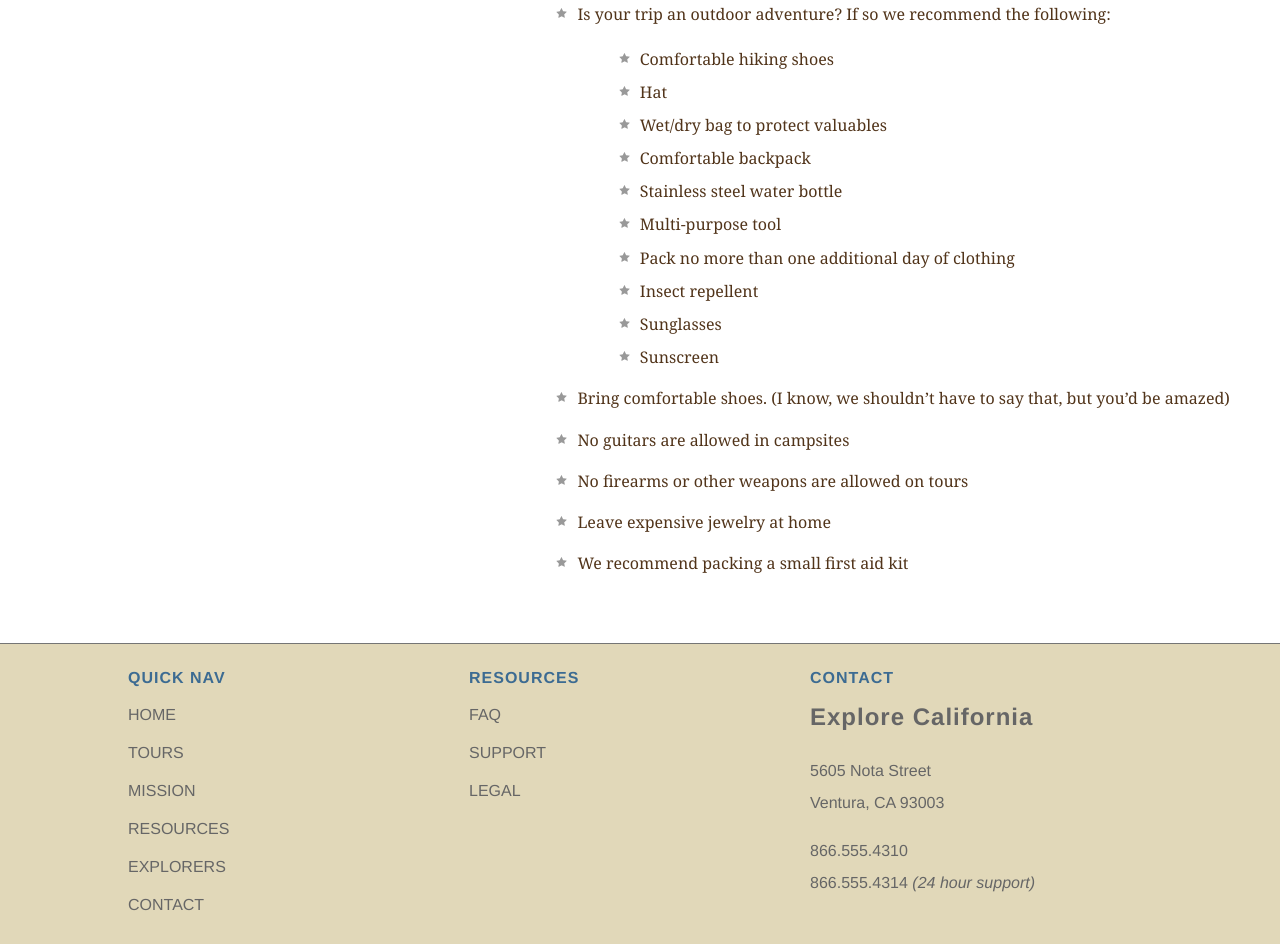
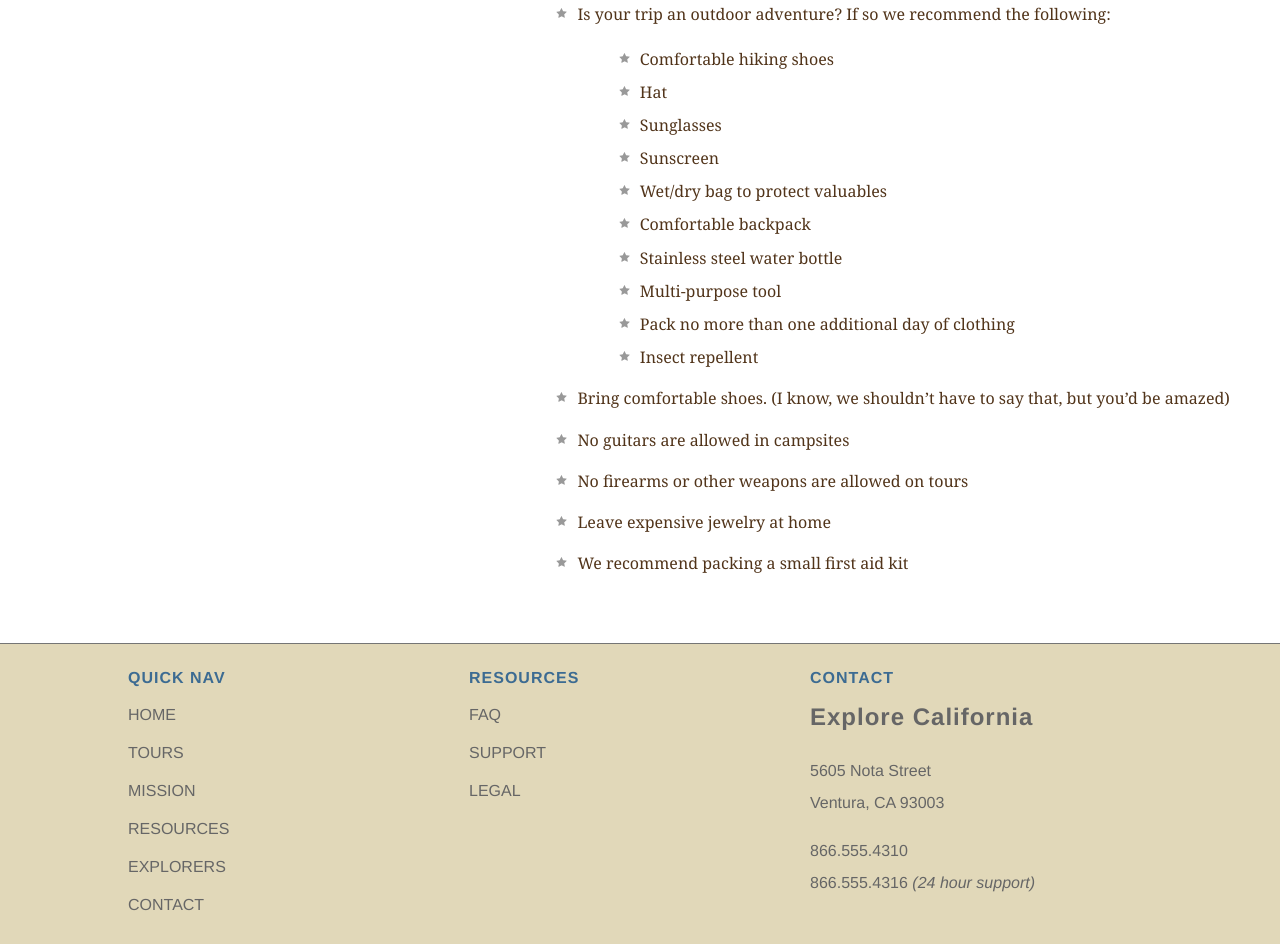
Before and after one commit to mrbloom/killme, a plain HTML site: page resources.html in a window 1280 px wide. Shown: the part 1988-2932 px from the top of the page. Drawn offline with Linux system fonts and the light colour scheme.

Commit message:
4314 on 4316

```diff
--- a/resources.html
+++ b/resources.html
@@ -238,14 +238,14 @@
               <ul>
                 <li>Comfortable hiking shoes</li>
                 <li>Hat</li>
+                <li>Sunglasses</li>
+                <li>Sunscreen</li>
                 <li>Wet/dry bag to protect valuables</li>
                 <li>Comfortable backpack</li>
                 <li>Stainless steel water bottle</li>
                 <li>Multi-purpose tool</li>
                 <li>Pack no more than one additional day of clothing</li>
                 <li>Insect repellent</li>
-                <li>Sunglasses</li>
-                <li>Sunscreen</li>
               </ul>
             </li>
             <li>
@@ -355,7 +355,7 @@
             5605 Nota Street<br />
             Ventura, CA 93003
           </p>
-          <p>866.555.4310<br />866.555.4314 <em>(24 hour support)</em></p>
+          <p>866.555.4310<br />866.555.4316 <em>(24 hour support)</em></p>
         </div>
       </div>
     </div>
```
Also changed, not shown: contact.html (+2 -2 lines), explorers.html (+1 -1 lines), index.html (+1 -1 lines), mission.html (+1 -1 lines), resources/faq.html (+1 -1 lines), support.html (+2 -2 lines), tours.html (+1 -1 lines), tours/tour_detail_backpack_cal.html (+1 -1 lines), tours/tour_detail_bigsur.html (+1 -1 lines).
